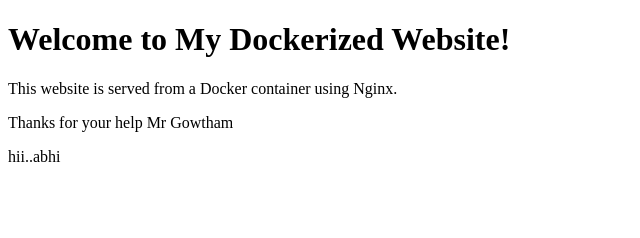
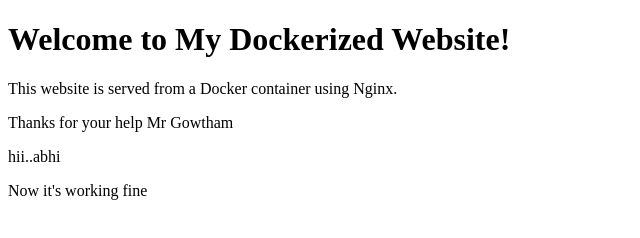
Before and after one commit to sharanu67/yehweh_gitrepo, a plain HTML site: page index.html in a window 1280 px wide. Shown: the whole page, without its empty margins (0-640 px from the left). Drawn offline with Linux system fonts and the light colour scheme.

Commit message:
Updated in the index.html file

```diff
--- a/index.html
+++ b/index.html
@@ -10,5 +10,6 @@
     <p>This website is served from a Docker container using Nginx.</p>
     <p>Thanks for your help Mr Gowtham</p>
     <p>hii..abhi</p>
+    <p>Now it's working fine </p>
 </body>
 </html>
```
